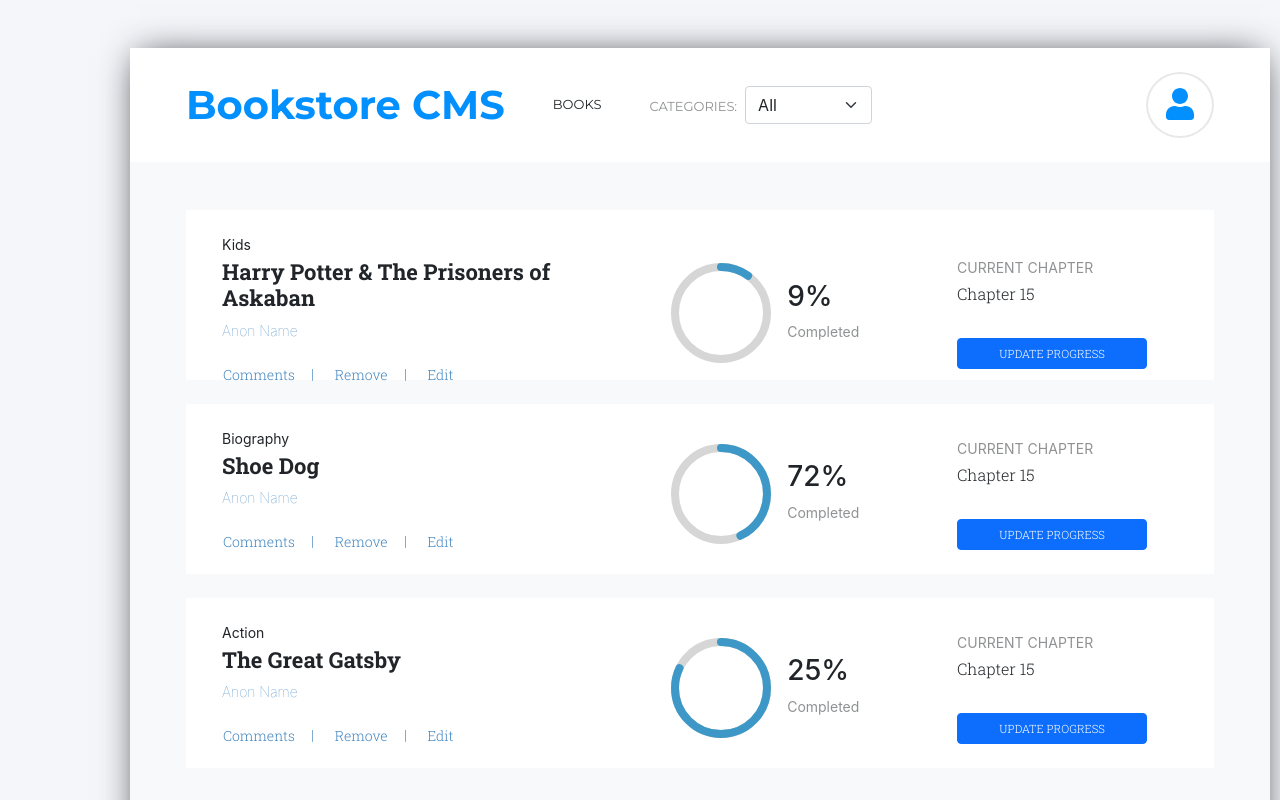
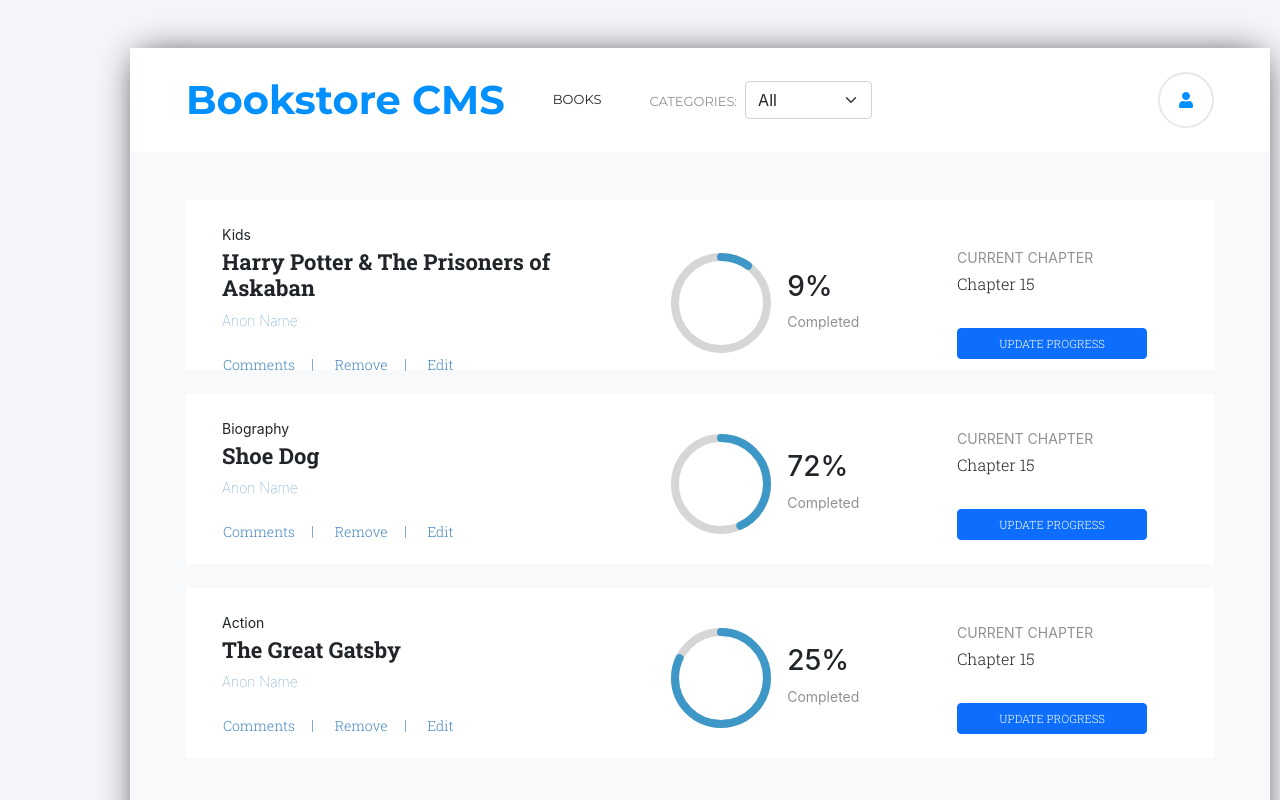
Before and after one commit to akshay-narkar/Bookstore, a React (Create React App) app: page / in a window 1280 px wide. Shown: the top 800 px of the page. Built offline with nearby package versions, Linux system fonts and the light colour scheme.

Commit message:
Update user icon size

```diff
--- a/src/Containers/Bookslist.js
+++ b/src/Containers/Bookslist.js
@@ -37,7 +37,7 @@ function Bookslist(props) {
         </div>
         <div>
           <div className="oval text-center">
-            <i className="fas fa-user azure fa-2x" aria-hidden="true" />
+            <i className="fas fa-user azure" aria-hidden="true" />
           </div>
         </div>
       </div>
--- a/src/index.css
+++ b/src/index.css
@@ -76,7 +76,7 @@ body {
   padding: 0.875rem;
   border: solid 2px #e8e8e8;
   border-radius: 50%;
-  width: 68px;
+  width: 3.5rem;
 }
 
 .text-box {
```
